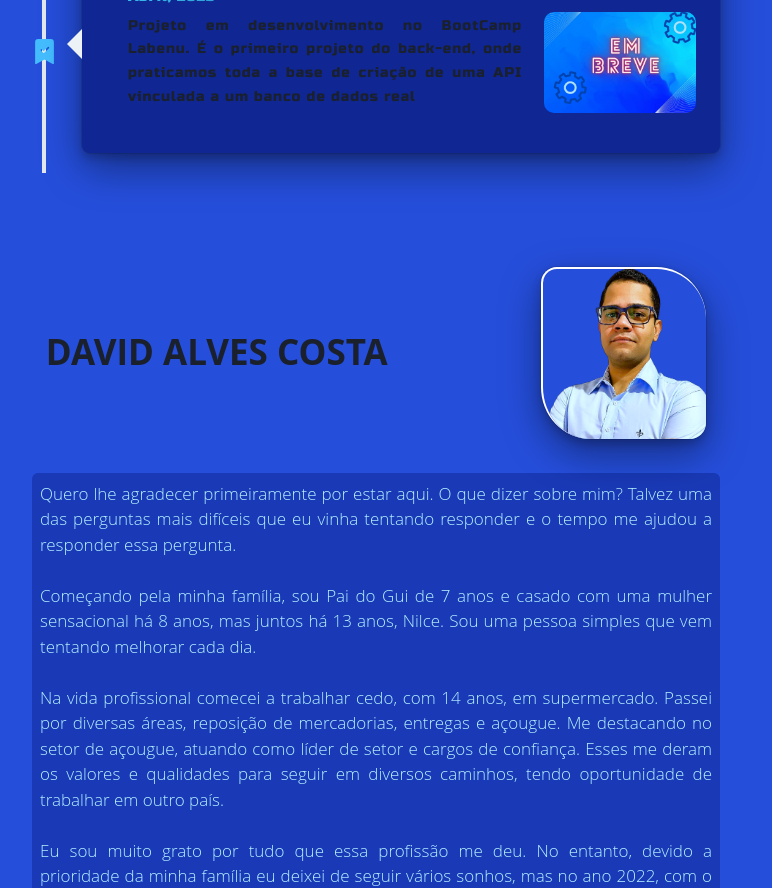
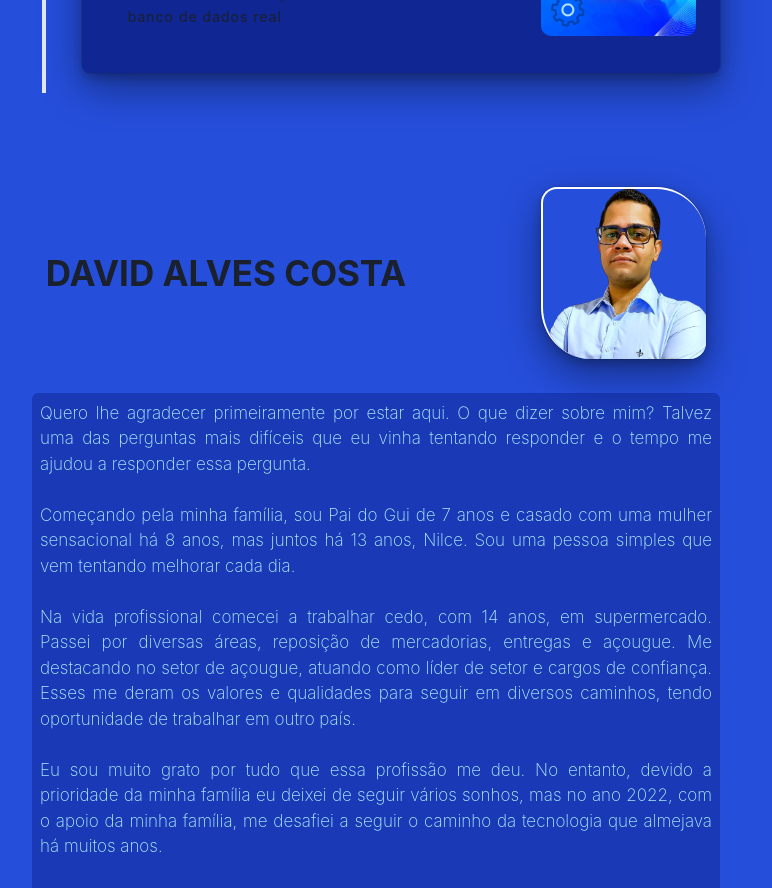
Before and after one commit to DavidAlves28/Portfolio-React, a React (Create React App) app in the folder my-portfolio/: page / in a window 1280 px wide. Shown: the part 3280-4168 px from the top of the page, without its empty margins (264-1036 px from the left). Built offline with nearby package versions, Linux system fonts and the light colour scheme.

Commit message:
correcoes OK

```diff
--- a/my-portfolio/src/App.js
+++ b/my-portfolio/src/App.js
@@ -1,10 +1,10 @@
 import { ChakraProvider} from '@chakra-ui/react'
 import HomePage from './Pages/HomePage'
-import theme from './components/Theme/theme';
+
 
 function App() {
   return (
-    <ChakraProvider theme={theme}>
+    <ChakraProvider >
     <HomePage/>
     </ChakraProvider>
   )
--- a/my-portfolio/src/components/Footer/index.js
+++ b/my-portfolio/src/components/Footer/index.js
@@ -63,7 +63,7 @@ export default function SimpleFooter() {
           </SocialButton>
         </Stack>
         <Text fontSize={"lg"} fontWeight="bold">
-          © 2023 David Alves Costa
+          2023 David Alves Costa
         </Text>
       </Flex>
     </Box>
--- a/my-portfolio/src/components/Theme/theme.js
+++ /dev/null
@@ -1,10 +0,0 @@
-import { extendTheme } from "@chakra-ui/react";
-
-const theme = extendTheme({
-  fonts: {
-    heading: `'Open Sans', sans-serif`,
-    body: `'Russo One' , sans-serif`,
-  },
-});
-
-export default theme;
```
